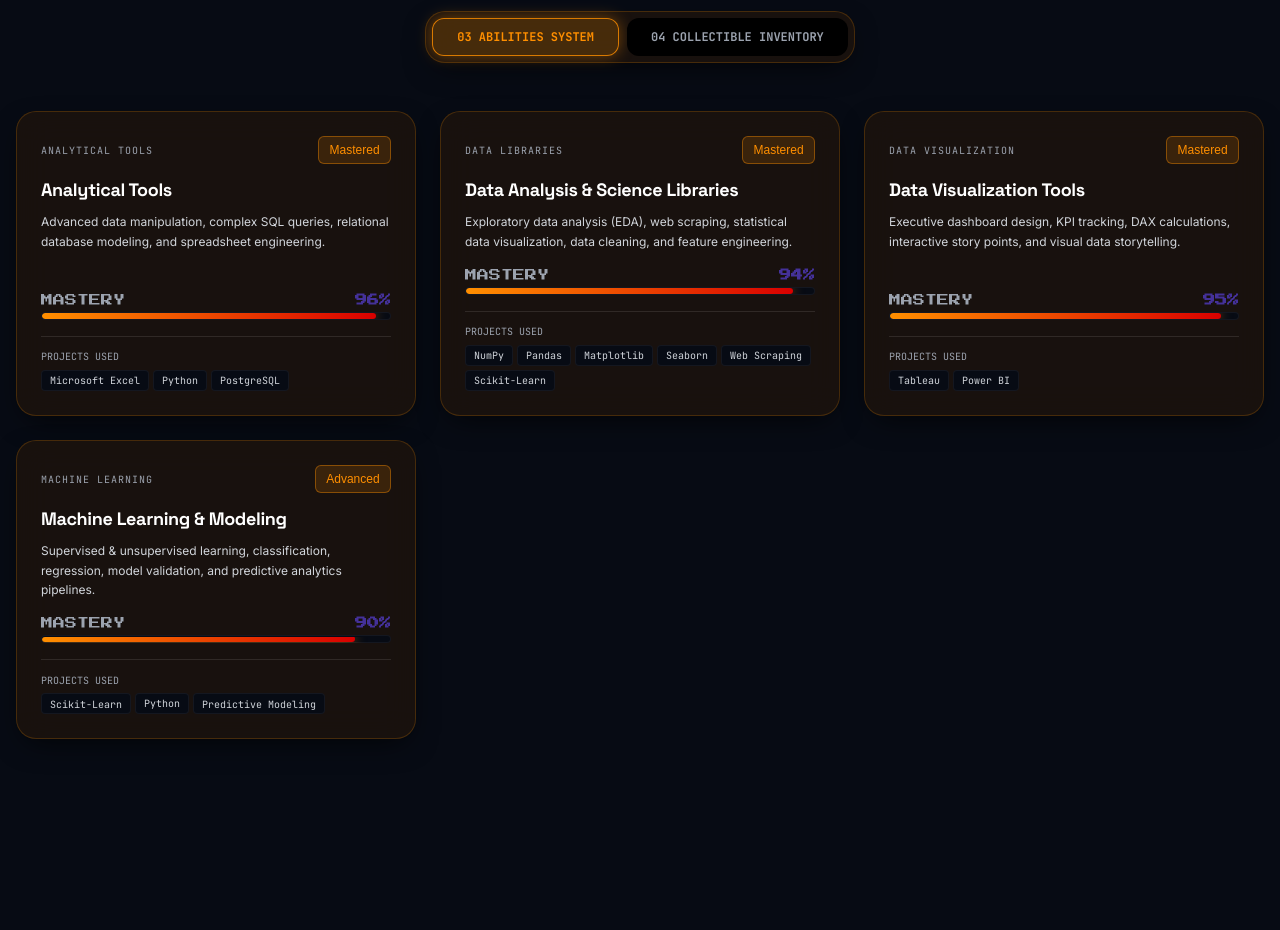
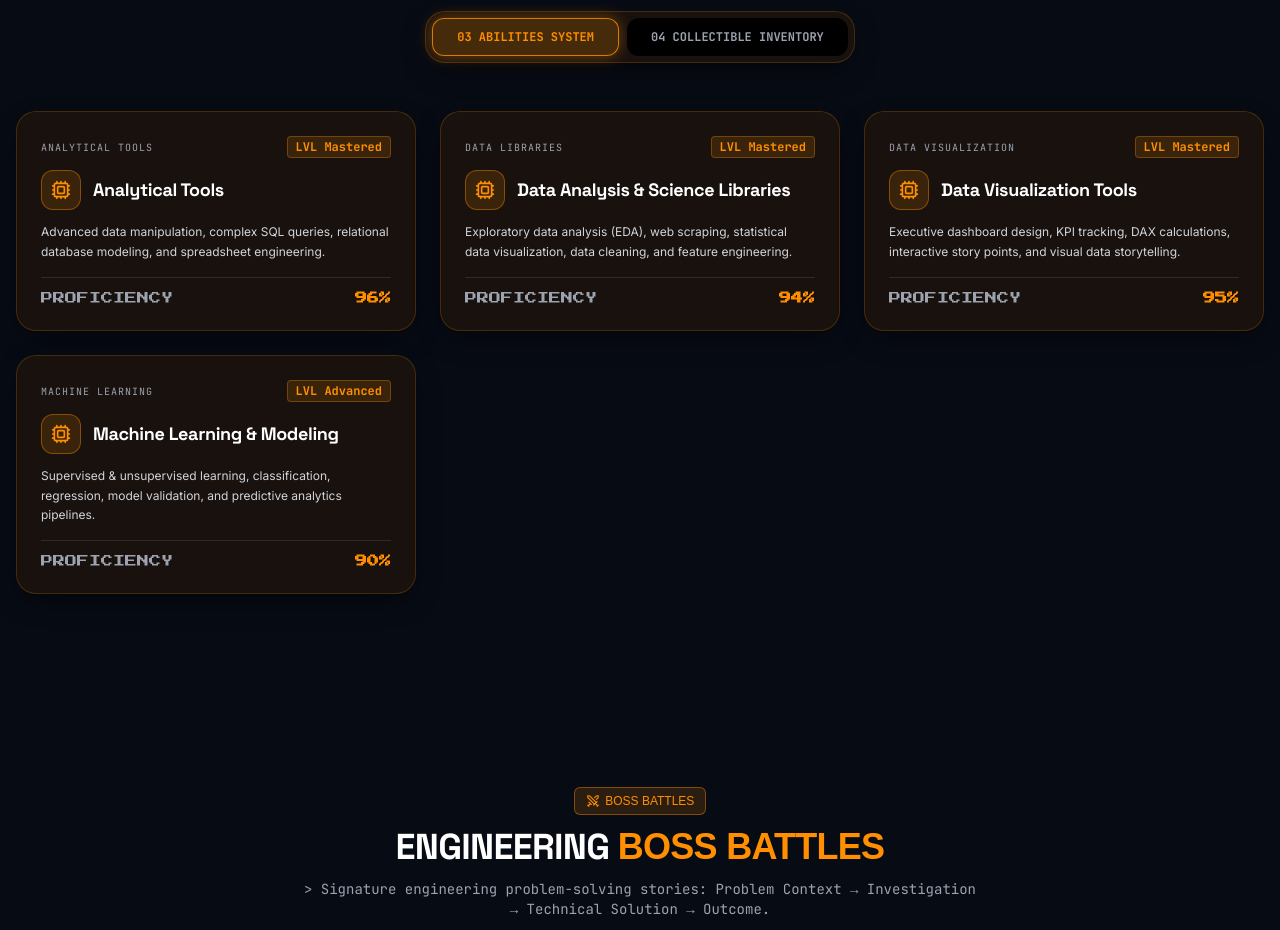
Before and after one commit to sufiyan078/portfolio, a React (Vite) app: page / in a window 1280 px wide. Shown: the part 3180-4110 px from the top of the page. Built offline with nearby package versions, Linux system fonts and the light colour scheme; a web font is replaced by a local one.

Commit message:
style: update collectible inventory tab and item card accent colors to orange #FF8F00

```diff
--- a/src/components/InventorySkillsSection.tsx
+++ b/src/components/InventorySkillsSection.tsx
@@ -80,7 +80,7 @@ export const InventorySkillsSection: React.FC<InventorySkillsSectionProps> = ({
             onClick={() => handleTabSelect('inventory')}
             className={`px-6 py-2.5 rounded-xl font-mono text-xs font-bold transition-all cursor-pointer ${
               activeTab === 'inventory'
-                ? 'bg-[#5A0E24] text-white border border-[#5A0E24] shadow-[0_0_20px_rgba(90,14,36,0.6)]'
+                ? 'bg-[#FF8F00]/20 text-[#FF8F00] border border-[#FF8F00]/80 shadow-[0_0_15px_rgba(255,143,0,0.4)]'
                 : 'text-gray-400 hover:text-white'
             }`}
           >
@@ -101,41 +101,28 @@ export const InventorySkillsSection: React.FC<InventorySkillsSectionProps> = ({
               <div>
                 <div className="flex items-center justify-between mb-3">
                   <span className="font-mono text-[10px] text-gray-400 uppercase tracking-widest">{skill.category}</span>
-                  <span className="badge-tag badge-success text-[10px]">{skill.level}</span>
+                  <span className="font-mono text-xs font-bold text-[#FF8F00] px-2 py-0.5 rounded bg-[#FF8F00]/15 border border-[#FF8F00]/30">
+                    LVL {skill.level}
+                  </span>
                 </div>
 
-                <h3 className="font-heading font-bold text-lg text-white group-hover:text-[#443199] transition-colors mb-2">
-                  {skill.name}
-                </h3>
+                <div className="flex items-center gap-3 mb-3">
+                  <div className="w-10 h-10 rounded-xl bg-[#FF8F00]/15 border border-[#FF8F00]/40 flex items-center justify-center text-[#FF8F00]">
+                    <Cpu className="w-5 h-5" />
+                  </div>
+                  <h3 className="font-heading font-bold text-lg text-white group-hover:text-[#FF8F00] transition-colors">
+                    {skill.name}
+                  </h3>
+                </div>
 
                 <p className="text-xs text-gray-300 font-sans leading-relaxed mb-4">
                   {skill.description}
                 </p>
               </div>
 
-              <div>
-                {/* Skill Mastery Bar */}
-                <div className="mb-4">
-                  <div className="flex justify-between items-center text-xs font-mono mb-1">
-                    <span className="text-gray-400">MASTERY</span>
-                    <span className="text-[#443199] font-bold">{skill.percentage}%</span>
-                  </div>
-                  <div className="w-full bg-[#070B14] h-2 rounded-full overflow-hidden border border-white/5">
-                    <div className="h-full xp-fill rounded-full" style={{ width: `${skill.percentage}%` }} />
-                  </div>
-                </div>
-
-                {/* Projects Used */}
-                <div className="pt-3 border-t border-white/10">
-                  <span className="font-mono text-[10px] text-gray-400 block mb-1.5 uppercase">PROJECTS USED</span>
-                  <div className="flex flex-wrap gap-1">
-                    {skill.projectsUsed.map((proj, i) => (
-                      <span key={i} className="font-mono text-[10px] px-2 py-0.5 rounded bg-[#070B14] border border-white/5 text-gray-300">
-                        {proj}
-                      </span>
-                    ))}
-                  </div>
-                </div>
+              <div className="pt-3 border-t border-white/10 flex items-center justify-between font-mono text-xs text-gray-400">
+                <span>PROFICIENCY</span>
+                <span className="text-[#FF8F00] font-bold">{skill.percentage}%</span>
               </div>
             </div>
           ))}
@@ -153,7 +140,7 @@ export const InventorySkillsSection: React.FC<InventorySkillsSectionProps> = ({
               <div
                 key={item.id}
                 onMouseEnter={() => playCyberSound('hover')}
-                className="glass-panel p-6 flex flex-col justify-between group hover:border-[#5A0E24] transition-all duration-300"
+                className="glass-panel p-6 flex flex-col justify-between group hover:border-[#FF8F00]/50 transition-all duration-300"
               >
                 <div>
                   <div className="flex items-center justify-between mb-4">
@@ -164,7 +151,7 @@ export const InventorySkillsSection: React.FC<InventorySkillsSectionProps> = ({
                   </div>
 
                   <div className="flex items-center gap-3 mb-3">
-                    <div className="w-10 h-10 rounded-xl bg-[#5A0E24]/40 border border-[#5A0E24] flex items-center justify-center text-white">
+                    <div className="w-10 h-10 rounded-xl bg-[#FF8F00]/15 border border-[#FF8F00]/40 flex items-center justify-center text-[#FF8F00]">
                       <IconComponent className="w-5 h-5" />
                     </div>
                     <h3 className="font-heading font-bold text-lg text-white group-hover:text-[#FF8F00] transition-colors">
```
